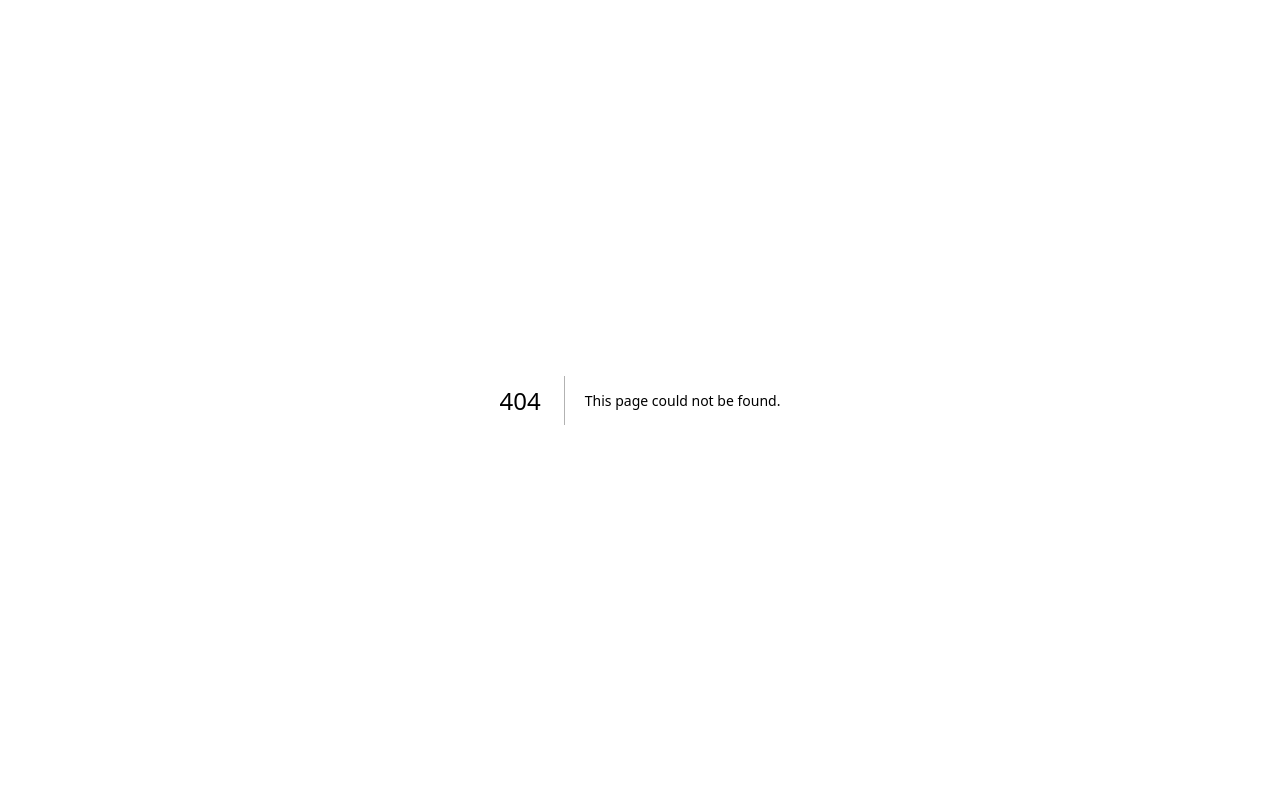
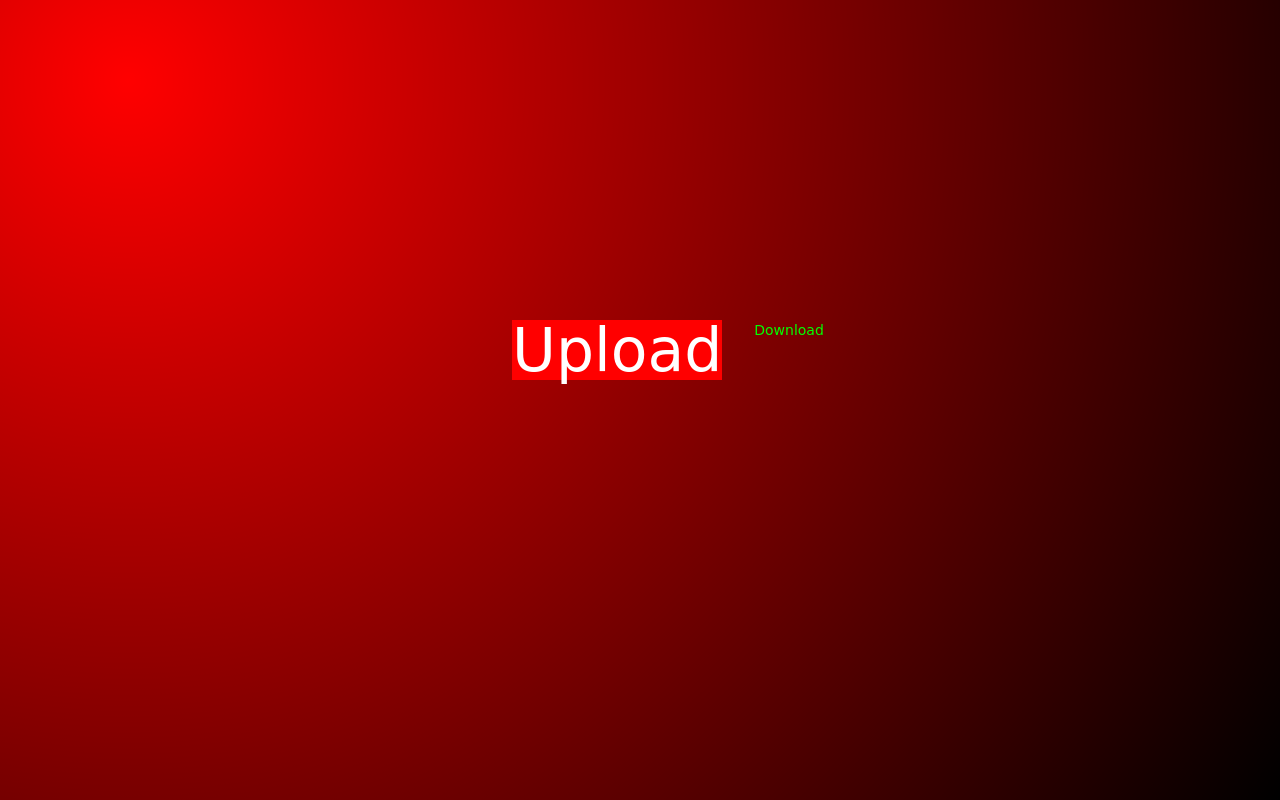
Before and after one commit to sohambasu963/phot-llab, a Next.js app: page /upload in a window 1280 px wide. Before the commit this address had no page. Built offline with nearby package versions, Linux system fonts and the light colour scheme.

Commit message:
added upload page

```diff
--- a/src/app/page.tsx
+++ b/src/app/page.tsx
@@ -65,14 +65,14 @@ export default function Home() {
           </button>
         )}
         {showSecondButton && (
-          <button
-            onClick={handleSecondButtonClick}
+          <a
+            href="/upload"
             style={{
-              backgroundColor: '#FF0000',
+              backgroundColor: '#FFFFFF',
               borderColor: 'black',
               borderWidth: '6px',
               borderStyle: 'solid',
-              color: '#FFFFFF',
+              color: '#FF0000',
               marginTop: '10px',
               position: 'absolute',
               top: '50%',
@@ -81,7 +81,7 @@ export default function Home() {
             }}
           >
             SORRRY! Only one entry per person
-          </button>
+          </a>
         )}
       </div>
     </div>
--- /dev/null
+++ b/src/app/upload/page.tsx
@@ -0,0 +1,63 @@
+"use client";
+import React, { useState } from 'react';
+
+export default function UploadPage() {
+  const [downloadClickCount, setDownloadClickCount] = useState(0);
+  const [buttonTopMargin, setButtonTopMargin] = useState(0);
+  const [showUploadInput, setShowUploadInput] = useState(false);
+
+  const handleDownloadClick = () => {
+    const newClickCount = downloadClickCount + 1;
+    setDownloadClickCount(newClickCount);
+
+    setButtonTopMargin(currentMargin => currentMargin + 10);
+
+    if (newClickCount >= 5) {
+      setShowUploadInput(true);
+    }
+  };
+
+  const handleFileChange = (event: any) => {
+    const file = event.target.files[0];
+    if (file) {
+      console.log(`Selected file: ${file.name}`);
+      const scrambledName = generateRandomString(6) + '.jpegg';
+      console.log(`Scrambled filename: ${scrambledName}`);
+    }
+  };
+
+
+  const generateRandomString = (length: number) => {
+    let result = '';
+    const characters = 'ABCDEFGHIJKLMNOPQRSTUVWXYZabcdefghijklmnopqrstuvwxyz0123456789';
+    const charactersLength = characters.length;
+    for (let i = 0; i < length; i++) {
+      result += characters.charAt(Math.floor(Math.random() * charactersLength));
+    }
+    return result;
+  };
+
+  return (
+    <div className="h-screen bg-black" style={{
+      animation: "fireworks 0.5s linear infinite",
+      color: '#00FF00',
+      fontFamily: 'Comic Sans MS',
+      display: 'flex',
+      position: 'relative',
+    }}>
+      <div className="absolute" style={{ top: '40%', left: '40%' }}>
+        <div className="flex flex-row space-x-8 items-start">
+          <button className="bg-[#FF0000] text-white">
+            <h1 className="text-6xl">Upload</h1>
+          </button>
+          <button onClick={handleDownloadClick} style={{ marginTop: `${buttonTopMargin}px` }}>
+            <h1 className="text-sm">Download</h1>
+          </button>
+        </div>
+        {showUploadInput && (
+            <input type="file" onChange={handleFileChange} />
+        )}
+      </div>
+    </div>
+  );
+}
```
